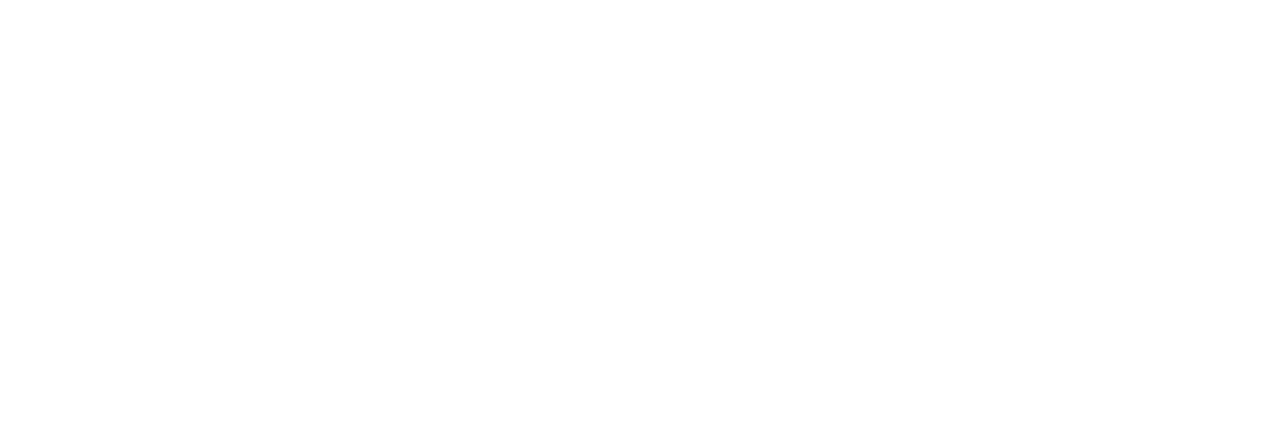
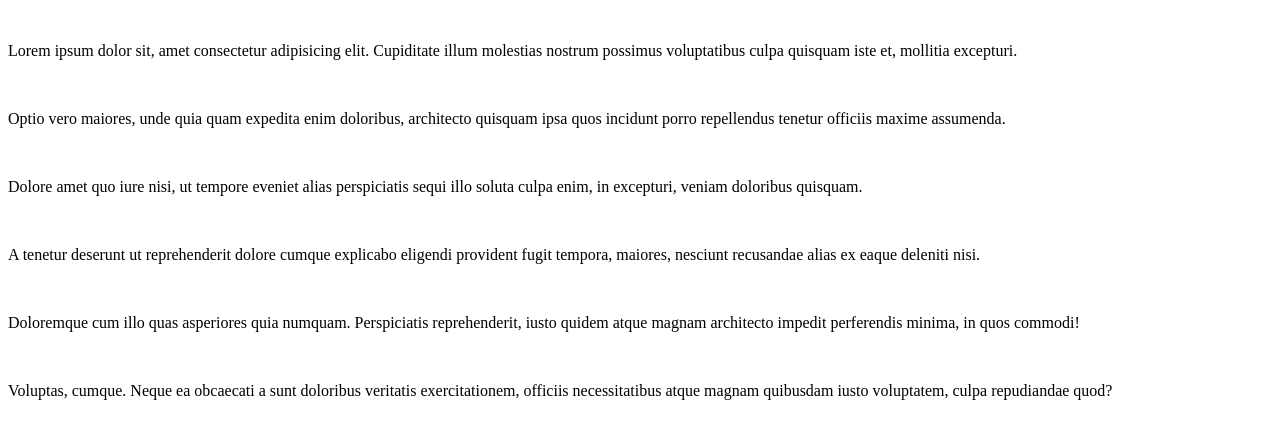
Before and after one commit to vikFgit/06_05_git_branch_hw, a plain HTML site: page index.html in a window 1280 px wide. Drawn offline with Linux system fonts and the light colour scheme.

Commit message:
Add section

```diff
--- a/index.html
+++ b/index.html
@@ -7,6 +7,31 @@
   <title>Test</title>
 </head>
 <body>
-
+  <section>
+    <div class="block">
+      <img src="" alt="">
+      <p>Lorem ipsum dolor sit, amet consectetur adipisicing elit. Cupiditate illum molestias nostrum possimus voluptatibus culpa quisquam iste et, mollitia excepturi.</p>
+    </div>
+    <div class="block">
+      <img src="" alt="">
+      <p>Optio vero maiores, unde quia quam expedita enim doloribus, architecto quisquam ipsa quos incidunt porro repellendus tenetur officiis maxime assumenda.</p>
+    </div>
+    <div class="block">
+      <img src="" alt="">
+      <p>Dolore amet quo iure nisi, ut tempore eveniet alias perspiciatis sequi illo soluta culpa enim, in excepturi, veniam doloribus quisquam.</p>
+    </div>
+    <div class="block">
+      <img src="" alt="">
+      <p>A tenetur deserunt ut reprehenderit dolore cumque explicabo eligendi provident fugit tempora, maiores, nesciunt recusandae alias ex eaque deleniti nisi.</p>
+    </div>
+    <div class="block">
+      <img src="" alt="">
+      <p>Doloremque cum illo quas asperiores quia numquam. Perspiciatis reprehenderit, iusto quidem atque magnam architecto impedit perferendis minima, in quos commodi!</p>
+    </div>
+    <div class="block">
+      <img src="" alt="">
+      <p>Voluptas, cumque. Neque ea obcaecati a sunt doloribus veritatis exercitationem, officiis necessitatibus atque magnam quibusdam iusto voluptatem, culpa repudiandae quod?</p>
+    </div>
+  </section>
 </body>
 </html>
--- a/style.css
+++ b/style.css
@@ -0,0 +1,3 @@
+*{
+  box-sizing: border-box;
+}
```
